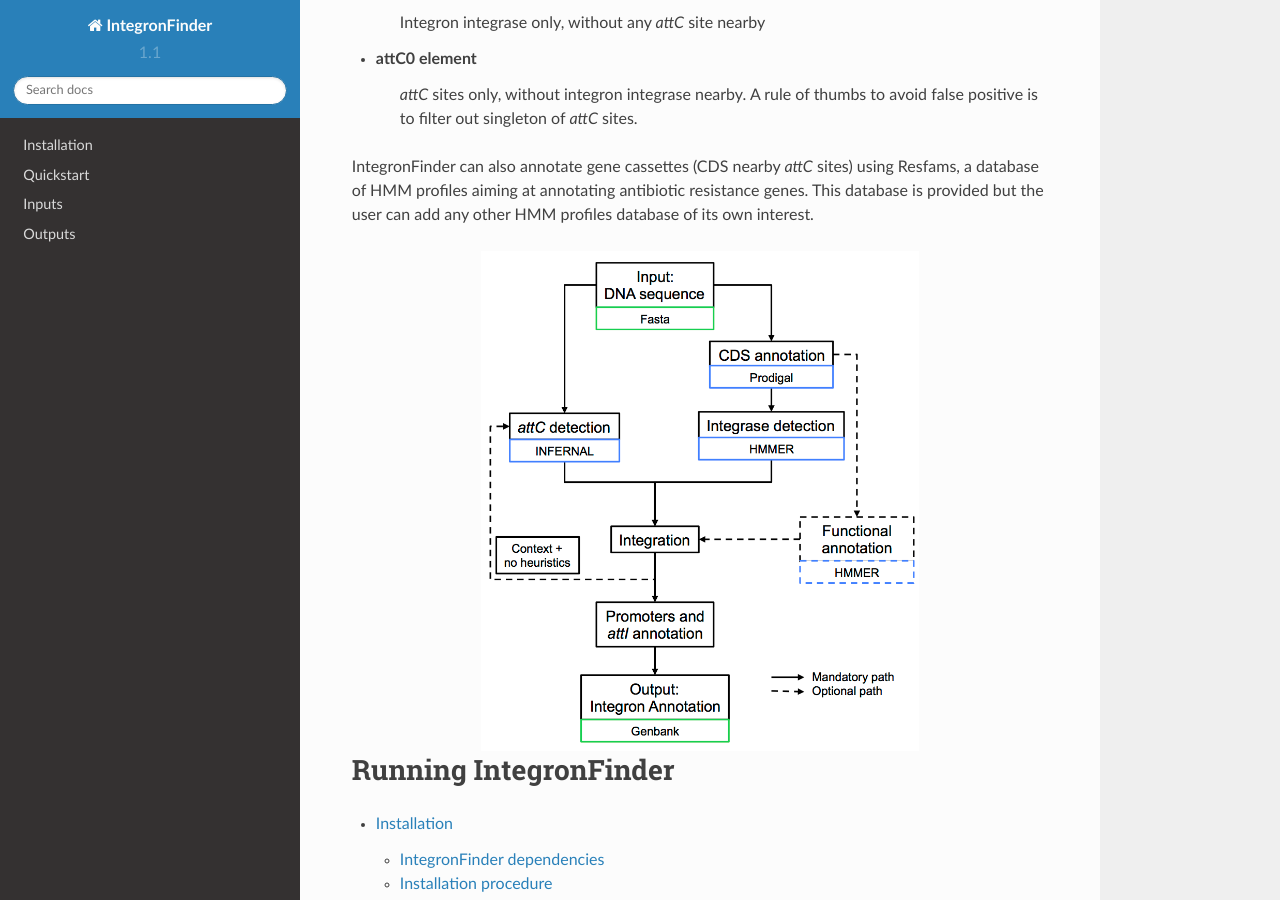
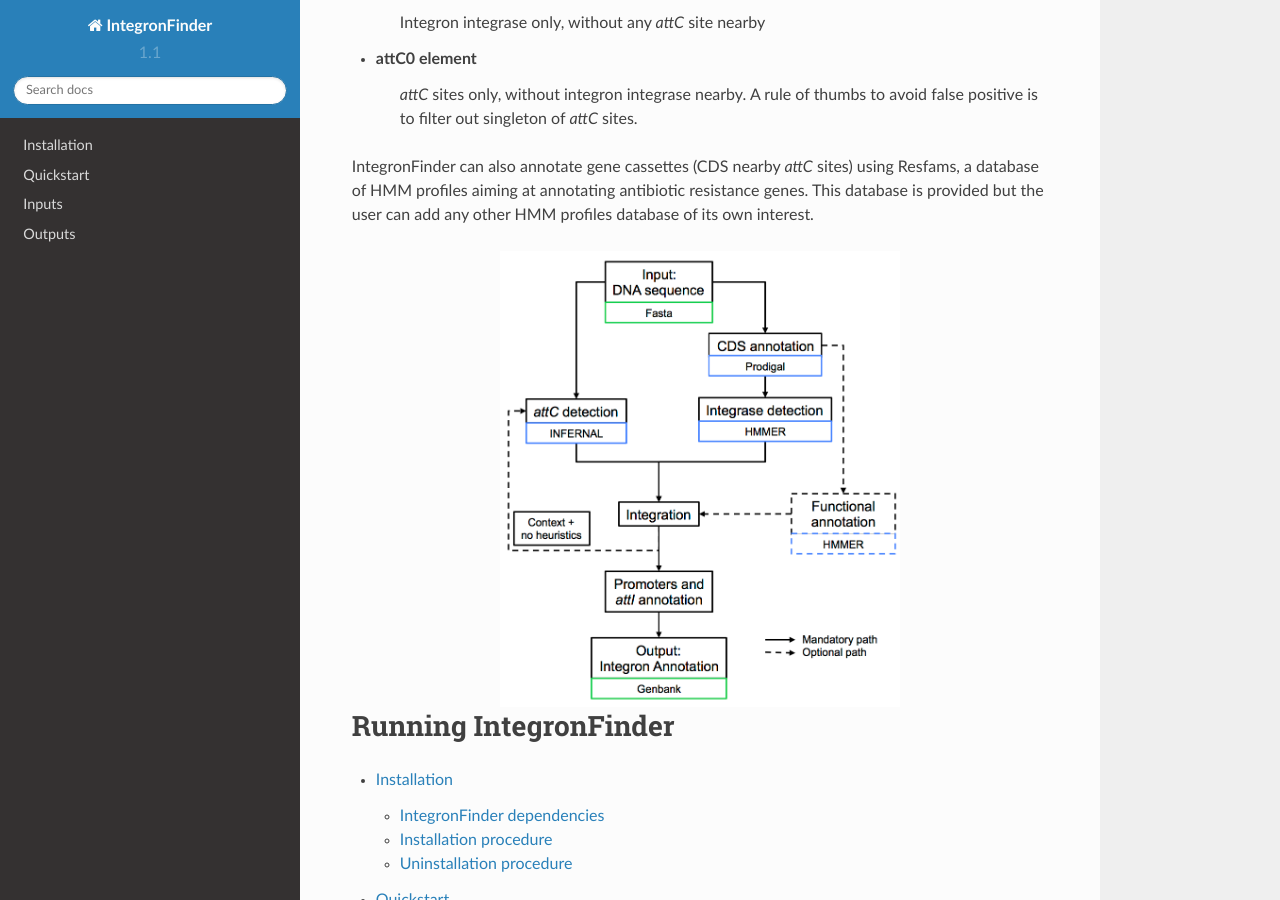
Before and after one commit to gem-pasteur/Integron_Finder, a Sphinx documentation site: the page built from doc/source/index.rst, in a window 1280 px wide and 900 px high, scrolled down 641 px. Built offline with Sphinx 7.4.7 and the Read the Docs theme 2.0.0, drawn with Linux system fonts in a browser that asks for light colours.

Commit message:
update index

```diff
--- a/doc/source/index.rst
+++ b/doc/source/index.rst
@@ -42,7 +42,7 @@
 database of its own interest.
 
 .. image:: _static/pipeline.*
-     :height: 500px
+     :width: 400px
      :align: center
      :alt: IntegronFinder Pipeline
 
```
